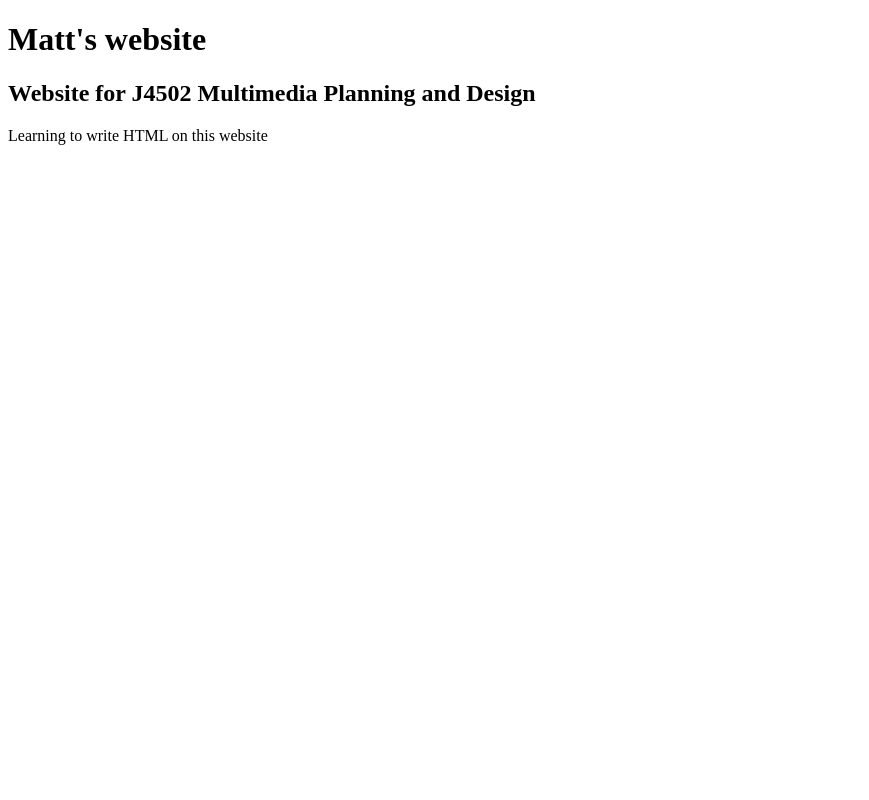
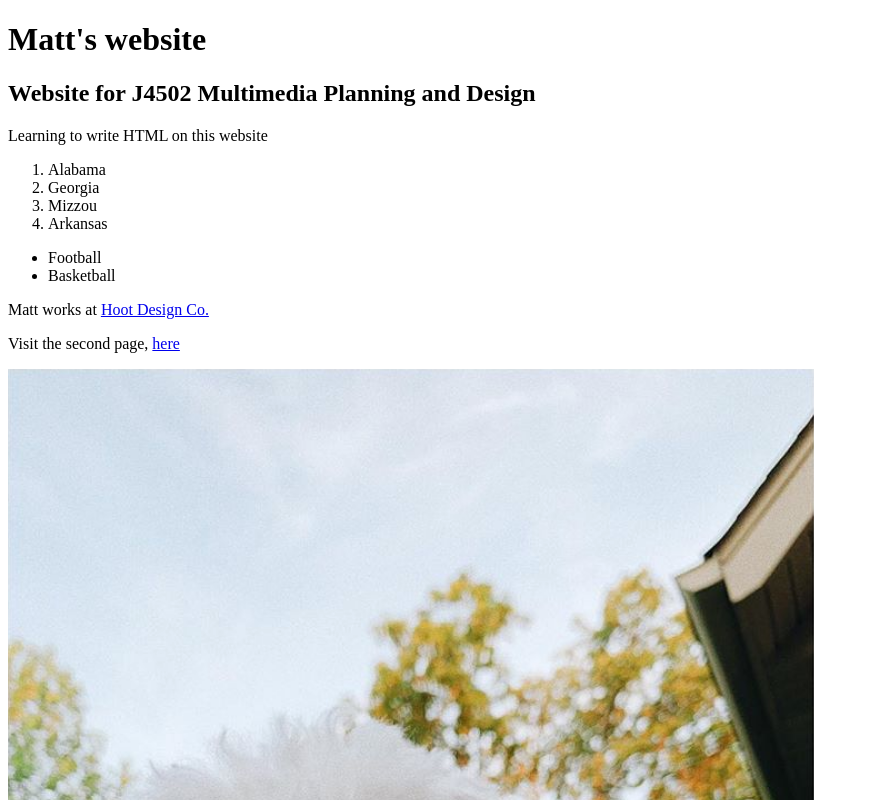
Before and after one commit to mlmq5c/matt-mcmullen, a plain HTML site: page index.html in a window 1280 px wide. Shown: the top 800 px of the page, without its empty margins (0-869 px from the left). Drawn offline with Linux system fonts and the light colour scheme.

Commit message:
Assignment 2

```diff
--- a/index.html
+++ b/index.html
@@ -16,6 +16,24 @@
       <h2> Website for J4502 Multimedia Planning and Design</h2>
       <p> Learning to write HTML on this website</p>
 
+      <ol>
+        <li>Alabama</li>
+        <li>Georgia</li>
+        <li>Mizzou</li>
+        <li>Arkansas</li>
+      </ol>
+
+      <ul>
+        <li>Football</li>
+        <li>Basketball</li>
+      </ul>
+
+      <p>Matt works at <a href="https://hootdesignco.com/" target="_blank">Hoot Design Co.</a></p>
+
+      <p>Visit the second page, <a href="secondpage.html">here</a></p>
+
+      <p><a href="https://instagram.com/_mattmcmullen" target="_blank"><img src="images/doggo.png" alt="doggo" /></a>
+
     </body>
 
    </html>
```
Also changed, not shown: secondpage.html (added, +19 -0 lines), images/doggo.png (added), 1 other file.
